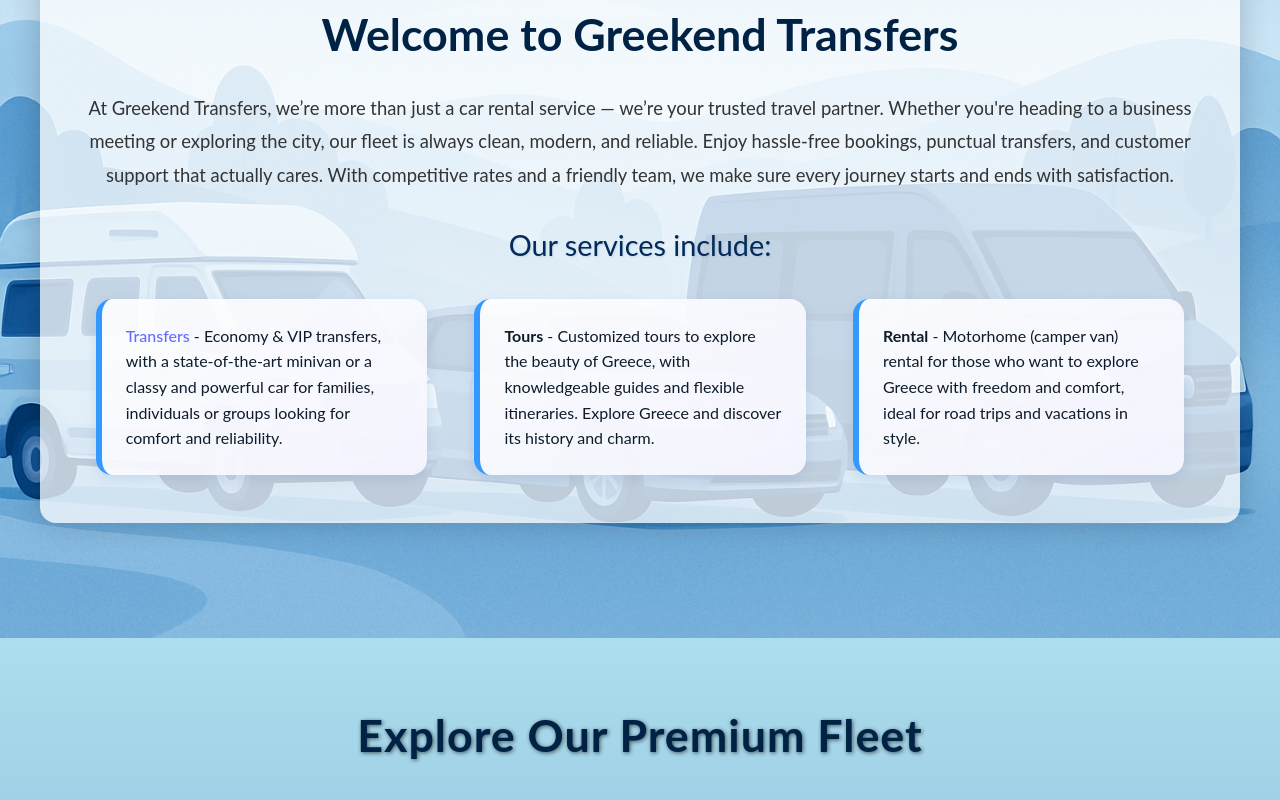
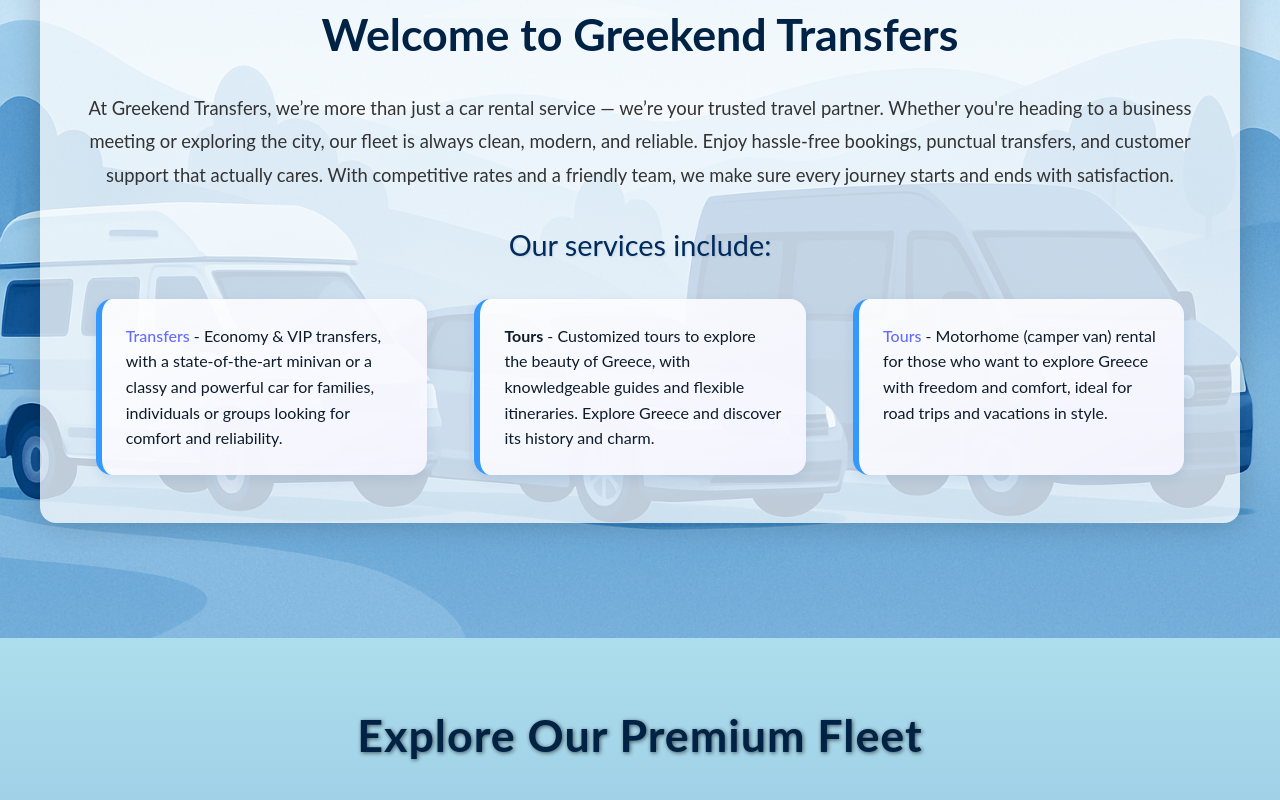
Before and after one commit to nobaigiobaitsi/cars-transfer, a React (Vite) app: page / in a window 1280 px wide. Shown: the part 1010-1810 px from the top of the page. Built offline with nearby package versions, Linux system fonts and the light colour scheme.

Commit message:
Added the link for rental page to home page

```diff
--- a/src/components/header.jsx
+++ b/src/components/header.jsx
@@ -33,9 +33,9 @@ const Header = () => {
       <nav className={`nav-menu ${isMenuOpen ? "open" : ""}`}>
         <Link to="/#info" onClick={() => setIsMenuOpen(false)}>Home</Link>
         <Link to="/fleet" onClick={() => setIsMenuOpen(false)}>Fleet</Link>
-        <Link to="/contactPage" onClick={() => setIsMenuOpen(false)}>Contact</Link>
         <Link to="/transfers" onClick={() => setIsMenuOpen(false)}>Transfers</Link>
         <Link to="/rental" onClick={() => setIsMenuOpen(false)}>Rental</Link>
+        <Link to="/contactPage" onClick={() => setIsMenuOpen(false)}>Contact</Link>
       </nav>
     </header>
   );
--- a/src/components/info.jsx
+++ b/src/components/info.jsx
@@ -18,8 +18,8 @@ const Info = () => {
         <ul className="info-highlights">
           <li><strong className="info-links"><Link to="/transfers">Transfers</Link></strong> - Economy & VIP transfers, with a state-of-the-art minivan or a classy and powerful car for families, individuals or groups looking for comfort and reliability.
           </li>
-          <li><strong>Tours</strong> - Customized tours to explore the beauty of Greece, with knowledgeable guides and flexible itineraries. Explore Greece and discover its history and charm.</li>
-          <li><strong>Rental</strong> - Motorhome (camper van) rental for those who want to explore Greece with freedom and comfort, ideal for road trips and vacations in style.</li>
+          <li><strong className="info-links">Tours</strong> - Customized tours to explore the beauty of Greece, with knowledgeable guides and flexible itineraries. Explore Greece and discover its history and charm.</li>
+          <li><strong className="info-links"><Link to='/rental'>Tours</Link></strong> - Motorhome (camper van) rental for those who want to explore Greece with freedom and comfort, ideal for road trips and vacations in style.</li>
         </ul>
       </div>
     </div>
```
